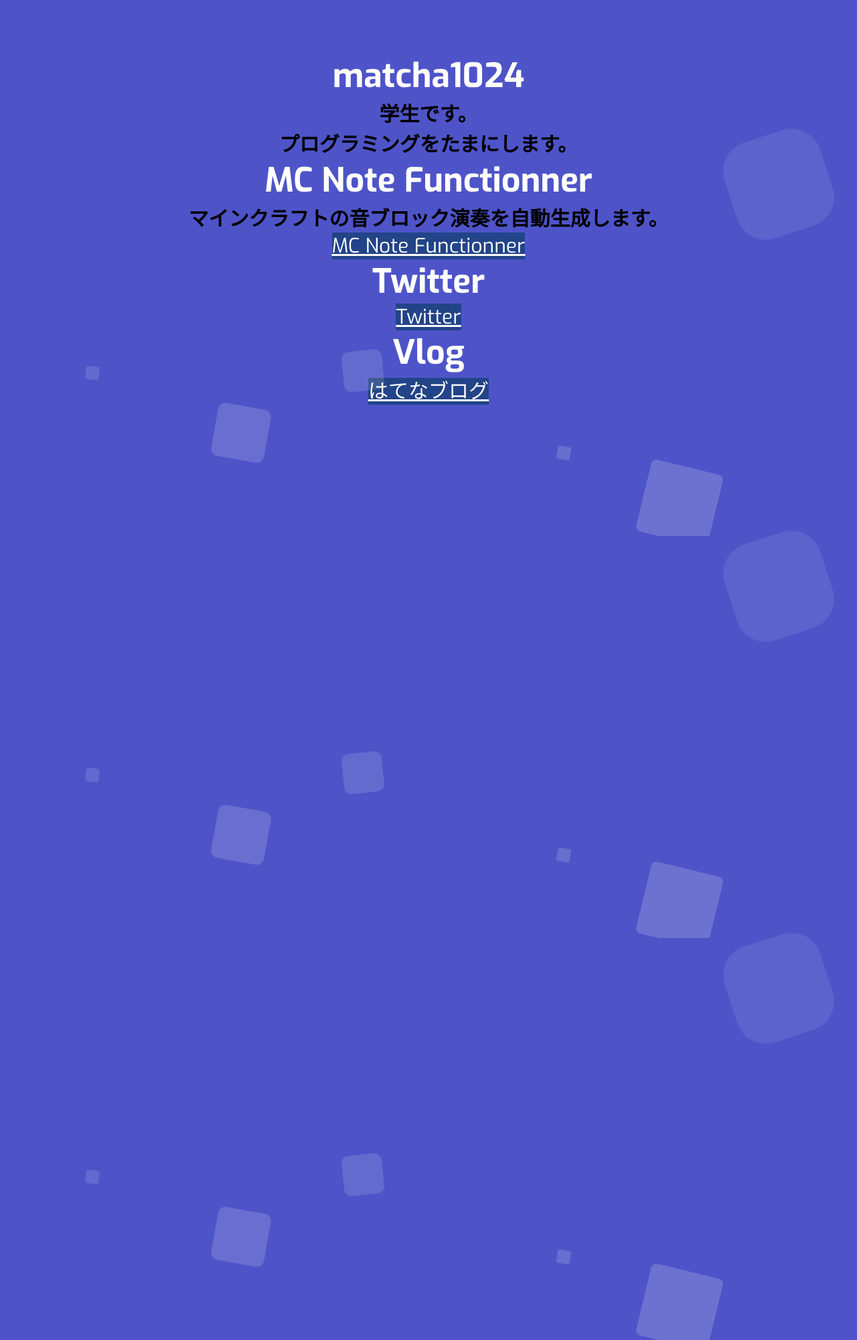
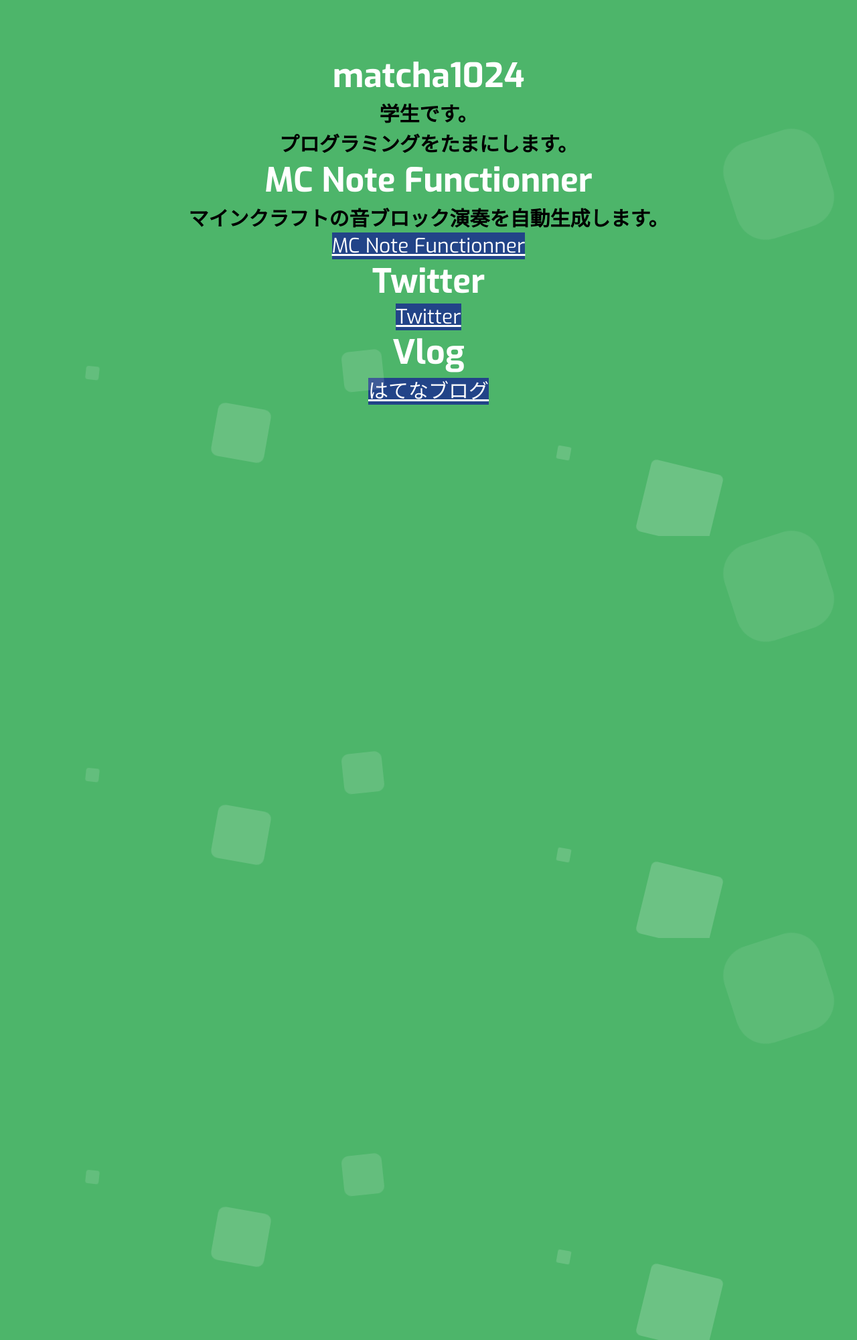
Before and after one commit to matcha1024/matcha1024-heroku, a Flask app: page / in a window 1280 px wide. Shown: the whole page at 67% size. Run offline with Flask 2, Linux system fonts and the light colour scheme.

Commit message:
change back color

```diff
--- a/templates/index.html
+++ b/templates/index.html
@@ -79,7 +79,7 @@ body{
 
 .area{
     pointer-events: none;
-    background: #4e54c8;
+    background: #4db56a;
     background: -webkit-linear-gradient(to left, #8f94fb, #4e54c8);
     width: 100%;
     height:250vh;
```
